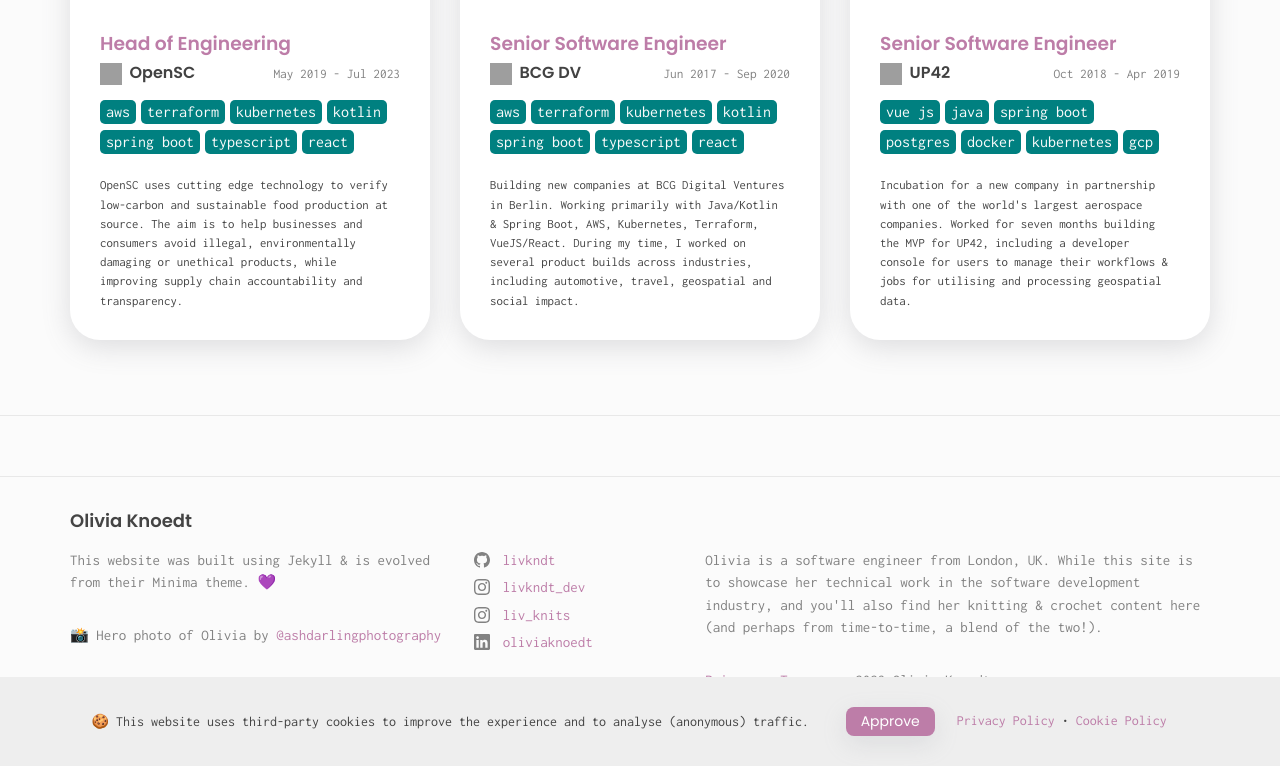
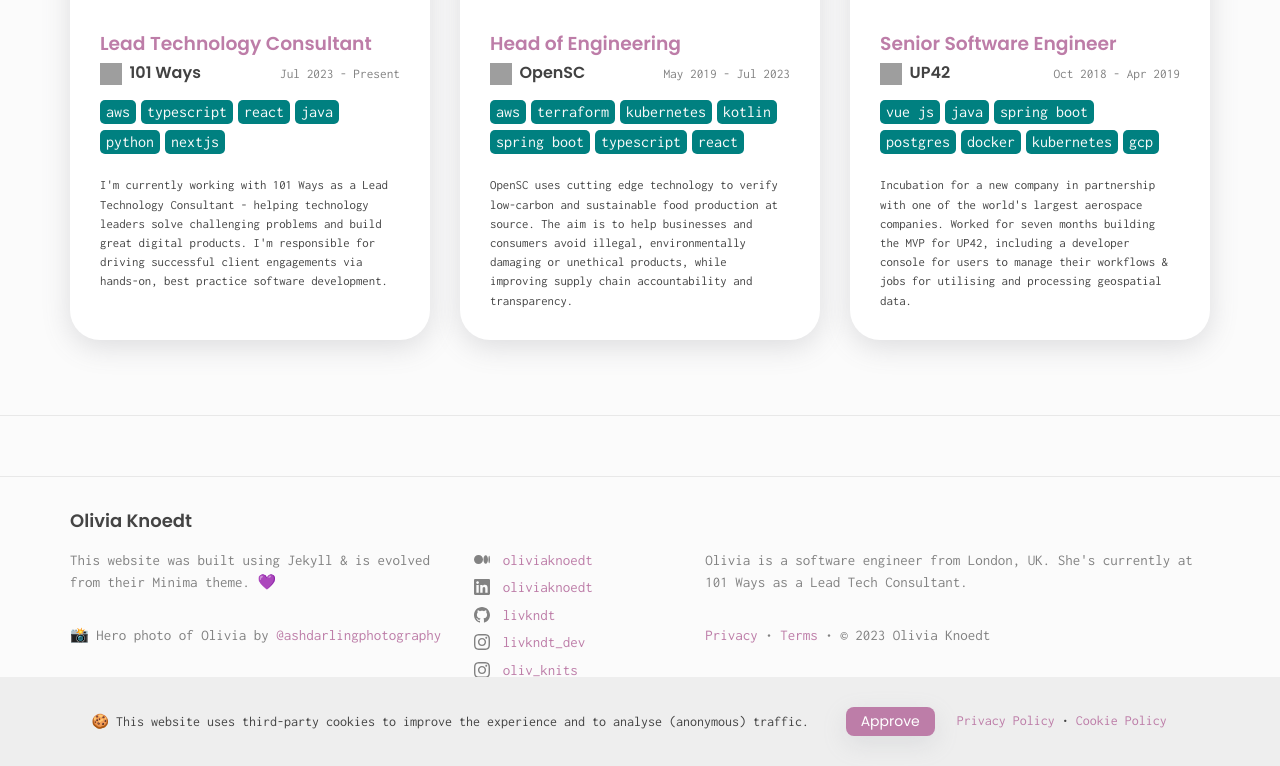
Before and after one commit to livkndt/livkndt.github.io, a Jekyll site: the page built from index.html, in a window 1280 px wide and 1400 px high, scrolled down 1211 px. Shown: the part 634-1400 px from the top of the window. Built offline with Jekyll 4.4.1, drawn with Linux system fonts in a browser that asks for light colours; a script that is not in the unit is left out; some of the changed text lies outside the part shown; grey boxes are pictures that could not be loaded.

Commit message:
smol upates

```diff
--- a/_config.yml
+++ b/_config.yml
@@ -1,8 +1,6 @@
 title: Olivia Knoedt
 description: >-
-  Olivia is a software engineer from London, UK. While this site is to showcase her technical work in the software
-  development industry, and you'll also find her knitting & crochet content here (and perhaps from time-to-time,
-  a blend of the two!).
+  Olivia is a software engineer from London, UK. She's currently at 101 Ways as a Lead Tech Consultant.
 domain: livkndt.github.io
 url: https://livkndt.github.io
 baseurl: ""
@@ -15,8 +13,9 @@
 github_username:  livkndt
 linkedin_username: oliviaknoedt
 instagram_username: livkndt_dev
-instagram_username_2: liv_knits
+instagram_username_2: oliv_knits
 google_analytics: G-HBNW26P4Y8
+medium_username: oliviaknoedt
 
 show_excerpts: true
 site_credits: >-
--- a/_data/navigation.yaml
+++ b/_data/navigation.yaml
@@ -2,5 +2,3 @@
   url: /blog
 - title: 👩🏼‍💻 Experience
   url: /experience
-- title: 🧵 Knits
-  url: /knits
--- a/_includes/header.html
+++ b/_includes/header.html
@@ -23,6 +23,7 @@
             <a class="page-link" href="{{ my_page.url | relative_url }}">{{ my_page.title | escape }}</a>
             {%- endif -%}
           {%- endfor -%}
+          <a class="page-link" href="https://oknits.com" target="_blank">🧵 Knits</a>
         </div>
       </nav>
     {%- endif -%}
--- a/_includes/positions_grid.html
+++ b/_includes/positions_grid.html
@@ -4,7 +4,7 @@
     {%- else -%}
       {%- assign loop = include.posts.size -%}
     {%- endif -%}
-    {% assign positions_by_date = site.positions | sort: "end" | reverse %}
+    {% assign positions_by_date = site.positions | sort: "start" | reverse %}
     {%- for position in positions_by_date limit:loop -%}
     <article>
         <a href="{{ position.url | relative_url }}">
--- a/_includes/social.html
+++ b/_includes/social.html
@@ -1,11 +1,12 @@
 <ul class="social-media-list">
   {%- if site.dribbble_username -%}<li><a href="https://dribbble.com/{{ site.dribbble_username| cgi_escape | escape }}"><svg class="svg-icon"><use xlink:href="{{ '/assets/minima-social-icons.svg#dribbble' | relative_url }}"></use></svg> <span class="username">{{ site.dribbble_username| escape }}</span></a></li>{%- endif -%}
+  {%- if site.medium_username -%}<li><a href="https://medium.com/@{{ site.medium_username| escape }}"><svg class="svg-icon"><use xlink:href="{{ '/assets/minima-social-icons.svg#medium' | relative_url }}"></use></svg> <span class="username">{{ site.medium_username| escape }}</span></a></li>{%- endif -%}
+  {%- if site.linkedin_username -%}<li><a href="https://www.linkedin.com/in/{{ site.linkedin_username| cgi_escape | escape }}"><svg class="svg-icon"><use xlink:href="{{ '/assets/minima-social-icons.svg#linkedin' | relative_url }}"></use></svg> <span class="username">{{ site.linkedin_username| escape }}</span></a></li>{%- endif -%}
   {%- if site.facebook_username -%}<li><a href="https://www.facebook.com/{{ site.facebook_username| cgi_escape | escape }}"><svg class="svg-icon"><use xlink:href="{{ '/assets/minima-social-icons.svg#facebook' | relative_url }}"></use></svg> <span class="username">{{ site.facebook_username| escape }}</span></a></li>{%- endif -%}
   {%- if site.flickr_username -%}<li><a href="https://www.flickr.com/photos/{{ site.flickr_username| cgi_escape | escape }}"><svg class="svg-icon"><use xlink:href="{{ '/assets/minima-social-icons.svg#flickr' | relative_url }}"></use></svg> <span class="username">{{ site.flickr_username| escape }}</span></a></li>{%- endif -%}
   {%- if site.github_username -%}<li><a href="https://github.com/{{ site.github_username| cgi_escape | escape }}"><svg class="svg-icon"><use xlink:href="{{ '/assets/minima-social-icons.svg#github' | relative_url }}"></use></svg> <span class="username">{{ site.github_username| escape }}</span></a></li>{%- endif -%}
   {%- if site.instagram_username -%}<li><a href="https://instagram.com/{{ site.instagram_username| cgi_escape | escape }}"><svg class="svg-icon"><use xlink:href="{{ '/assets/minima-social-icons.svg#instagram' | relative_url }}"></use></svg> <span class="username">{{ site.instagram_username| escape }}</span></a></li>{%- endif -%}
-  {%- if site.instagram_username_2 -%}<li><a href="https://instagram.com/{{ site.instagram_username| cgi_escape | escape }}"><svg class="svg-icon"><use xlink:href="{{ '/assets/minima-social-icons.svg#instagram' | relative_url }}"></use></svg> <span class="username">{{ site.instagram_username_2| escape }}</span></a></li>{%- endif -%}
-  {%- if site.linkedin_username -%}<li><a href="https://www.linkedin.com/in/{{ site.linkedin_username| cgi_escape | escape }}"><svg class="svg-icon"><use xlink:href="{{ '/assets/minima-social-icons.svg#linkedin' | relative_url }}"></use></svg> <span class="username">{{ site.linkedin_username| escape }}</span></a></li>{%- endif -%}
+  {%- if site.instagram_username_2 -%}<li><a href="https://instagram.com/{{ site.instagram_username_2| cgi_escape | escape }}"><svg class="svg-icon"><use xlink:href="{{ '/assets/minima-social-icons.svg#instagram' | relative_url }}"></use></svg> <span class="username">{{ site.instagram_username_2| escape }}</span></a></li>{%- endif -%}
   {%- if site.pinterest_username -%}<li><a href="https://www.pinterest.com/{{ site.pinterest_username| cgi_escape | escape }}"><svg class="svg-icon"><use xlink:href="{{ '/assets/minima-social-icons.svg#pinterest' | relative_url }}"></use></svg> <span class="username">{{ site.pinterest_username| escape }}</span></a></li>{%- endif -%}
   {%- for mst in site.mastodon -%}{%- if mst.username and mst.instance -%}<li><a href="https://{{ mst.instance| cgi_escape | escape}}/@{{mst.username}}"><svg class="svg-icon"><use xlink:href="{{ '/assets/minima-social-icons.svg#mastodon' | relative_url }}"></use></svg> <span class="username">{{ mst.username|escape }}</span></a></li>{%- endif -%}{%- endfor -%}
   {%- if site.twitter_username -%}<li><a href="https://www.twitter.com/{{ site.twitter_username| cgi_escape | escape }}"><svg class="svg-icon"><use xlink:href="{{ '/assets/minima-social-icons.svg#twitter' | relative_url }}"></use></svg> <span class="username">{{ site.twitter_username| escape }}</span></a></li>{%- endif -%}
--- a/index.html
+++ b/index.html
@@ -20,7 +20,6 @@
 </ul>
 
 <p>
-    I'm also passionate about knitting and crochet 🧶, you can find all that content under
-    <a href="{{ "/knits" | relative_url }}" target="_blank">Knits</a> or on my
-    Instagram <a href="https://www.instagram.com/liv_knits/" target="_blank">@liv_knits</a>.
+    I'm also passionate about knitting and crochet 🧶, you can find all that over at
+    <a href="https://oknits.com" target="_blank">Oliv Knits</a>
 </p>
```
Also changed, not shown: assets/minima-social-icons.svg.
